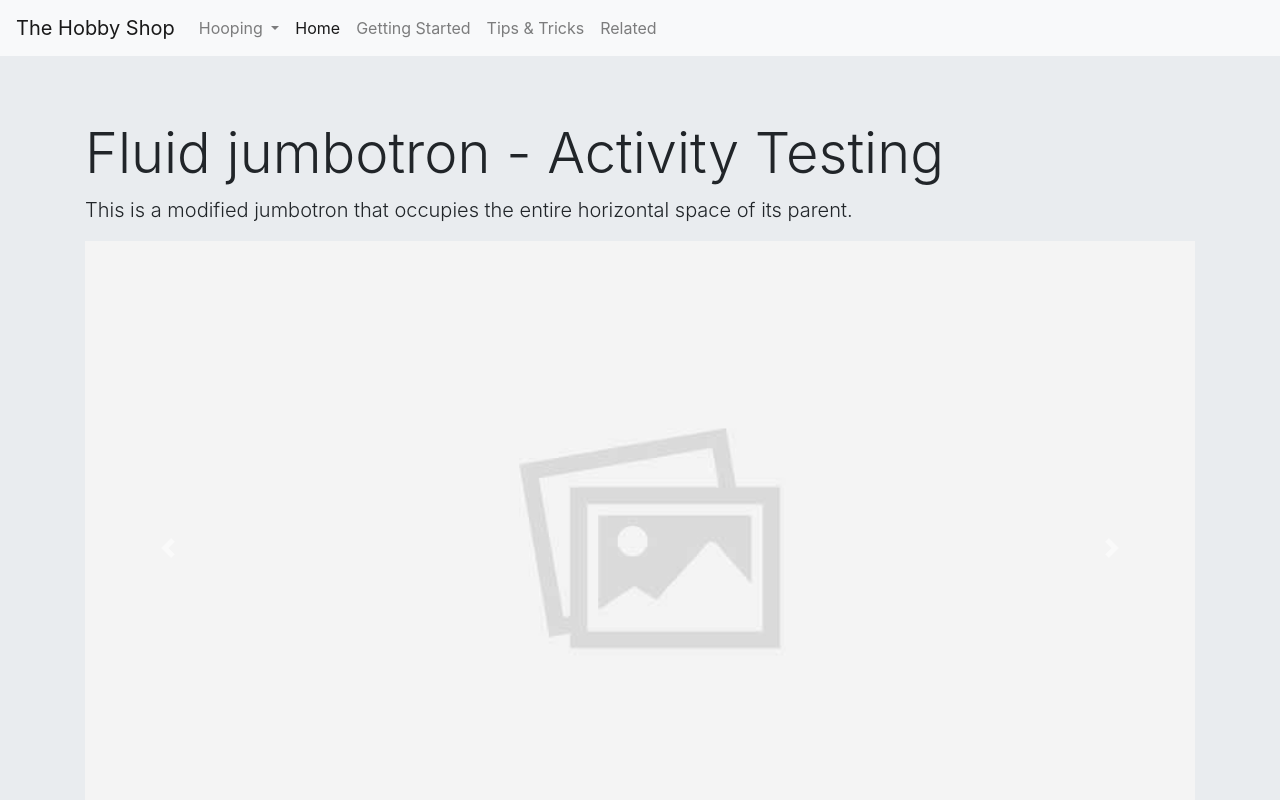
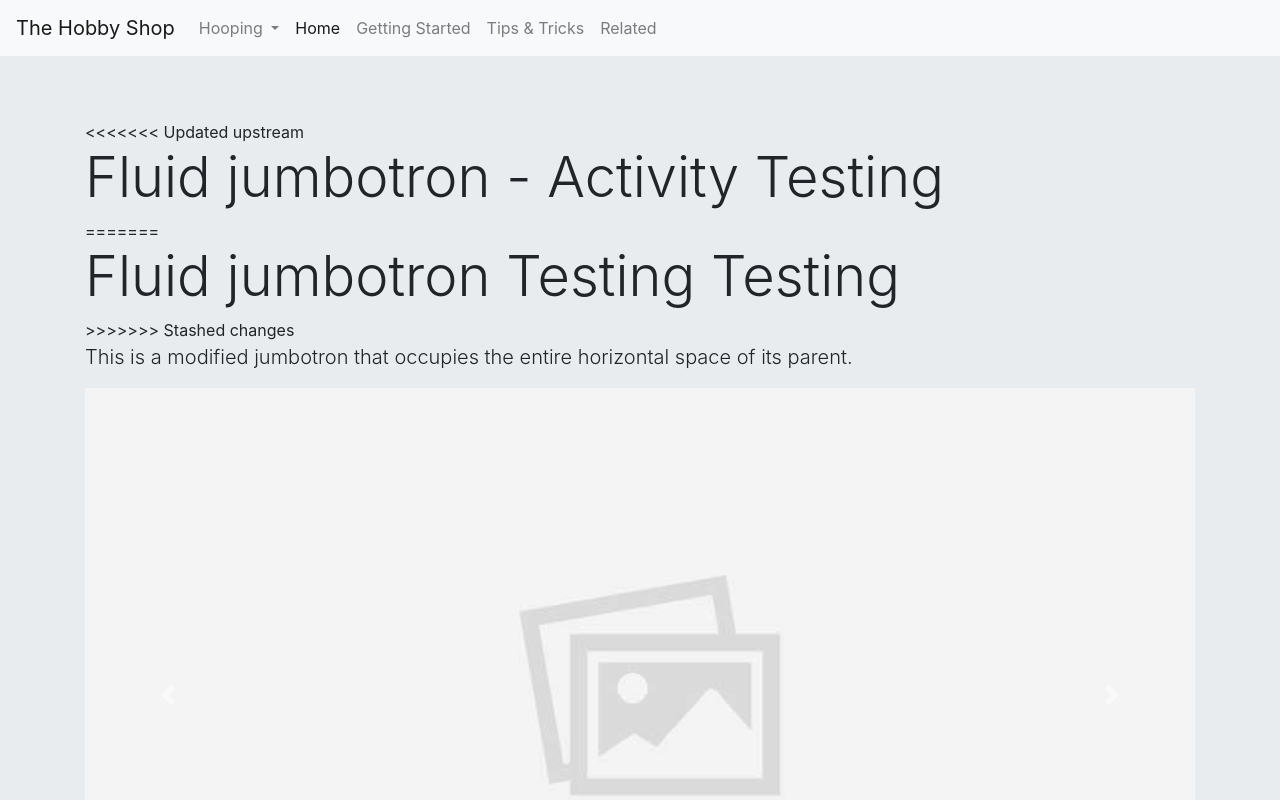
Before and after one commit to jlstevens42/UI_UX_HW_21, a plain HTML site: page index.html in a window 1280 px wide. Shown: the top 800 px of the page. Drawn offline with nearby package versions, Linux system fonts and the light colour scheme.

Commit message:
Activity 1

```diff
--- a/index.html
+++ b/index.html
@@ -71,7 +71,11 @@
 <section class="homepageHero">
     <div class="jumbotron jumbotron-fluid">
         <div class="container">
+<<<<<<< Updated upstream
           <h1 class="display-4">Fluid jumbotron - Activity Testing</h1>
+=======
+          <h1 class="display-4">Fluid jumbotron Testing Testing</h1>
+>>>>>>> Stashed changes
           <p class="lead">This is a modified jumbotron that occupies the entire horizontal space of its parent.</p>
           <div id="carouselExampleInterval" class="carousel slide" data-ride="carousel">
             <div class="carousel-inner">
```
